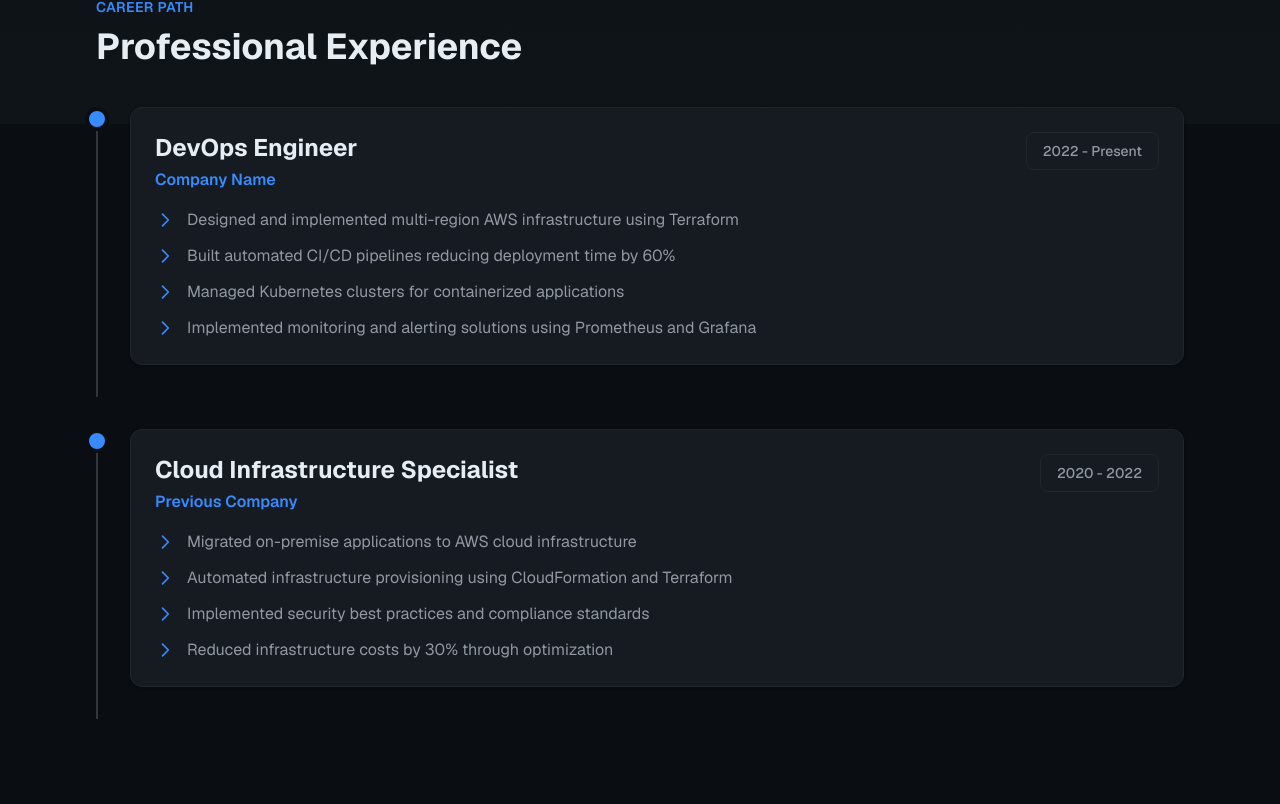
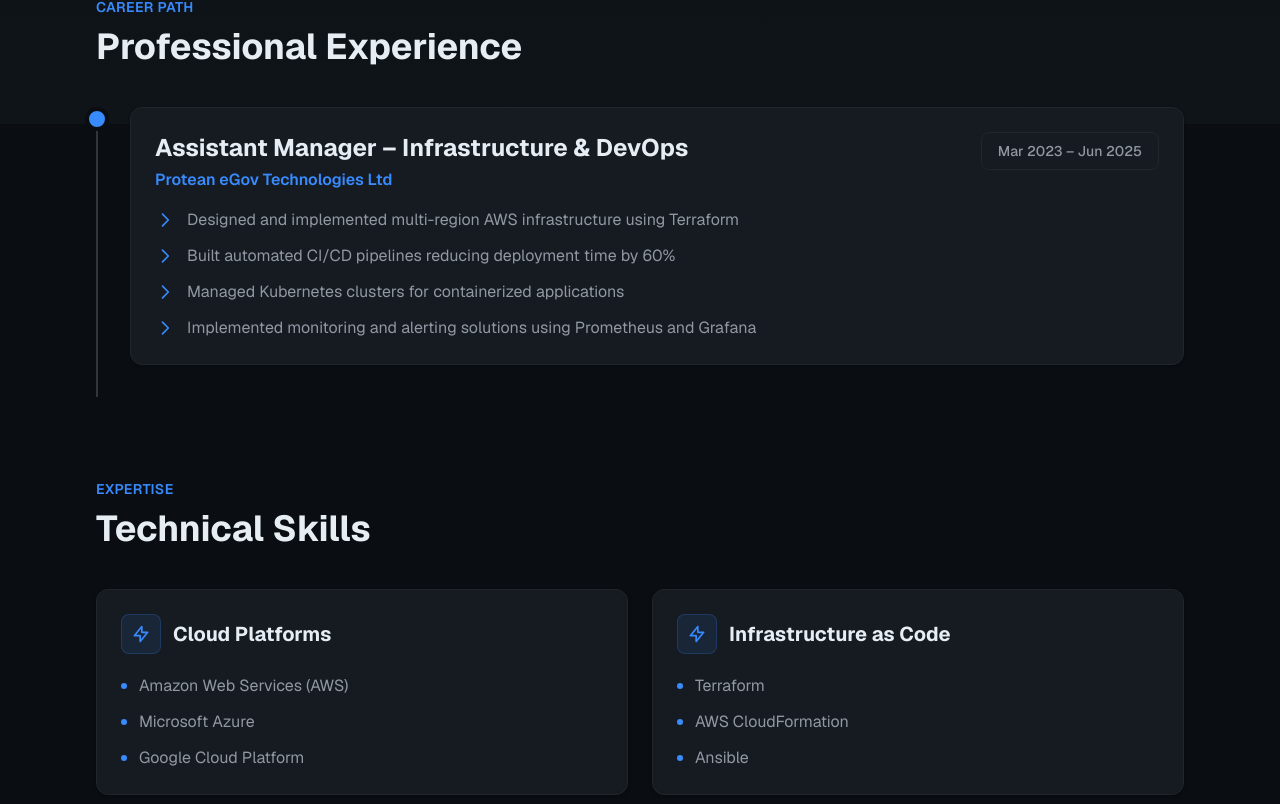
Before and after one commit to digambarrajaram/Digambar-Portfolio, a Next.js app: page /about in a window 1280 px wide. Shown: the part 676-1480 px from the top of the page. Built offline with nearby package versions, Linux system fonts and the light colour scheme.

Commit message:
modified:   data/portfolio.ts

```diff
--- a/data/portfolio.ts
+++ b/data/portfolio.ts
@@ -11,10 +11,10 @@
 
 export const personalInfo = {
   name: "Digambar Rajaram",
-  role: "DevOps & Cloud Engineer",
+  role: "Infrastructure & DevOps",
   tagline: "Building scalable, reliable infrastructure with modern DevOps practices.",
   description: "Specializing in cloud automation, containerization, and enterprise-grade CI/CD pipelines.",
-  email: "digambar@example.com", // UPDATE THIS
+  email: "digambarrajaram2@gmail.com", // UPDATE THIS
   location: "Remote / Available Worldwide",
   image: "/Digambar_Photo.png",
   resumeFile: "/resume.pdf",
@@ -22,7 +22,7 @@ export const personalInfo = {
 
 export const socialLinks = {
   github: "https://github.com/digambarrajaram",
-  linkedin: "https://linkedin.com/in/yourprofile", // UPDATE THIS
+  linkedin: "https://www.linkedin.com/in/digambar-rajaram-8371b51a5/", // UPDATE THIS
 };
 
 export const about = {
@@ -34,25 +34,14 @@ export const about = {
 
 export const experience = [
   {
-    title: "DevOps Engineer",
-    company: "Company Name", // UPDATE THIS
-    period: "2022 - Present",
+    title: "Assistant Manager – Infrastructure & DevOps ",
+    company: "Protean eGov Technologies Ltd", // UPDATE THIS
+    period: "Mar 2023 – Jun 2025",
     responsibilities: [
       "Designed and implemented multi-region AWS infrastructure using Terraform",
       "Built automated CI/CD pipelines reducing deployment time by 60%",
       "Managed Kubernetes clusters for containerized applications",
       "Implemented monitoring and alerting solutions using Prometheus and Grafana",
-    ],
-  },
-  {
-    title: "Cloud Infrastructure Specialist",
-    company: "Previous Company", // UPDATE THIS
-    period: "2020 - 2022",
-    responsibilities: [
-      "Migrated on-premise applications to AWS cloud infrastructure",
-      "Automated infrastructure provisioning using CloudFormation and Terraform",
-      "Implemented security best practices and compliance standards",
-      "Reduced infrastructure costs by 30% through optimization",
     ],
   },
 ];
```
